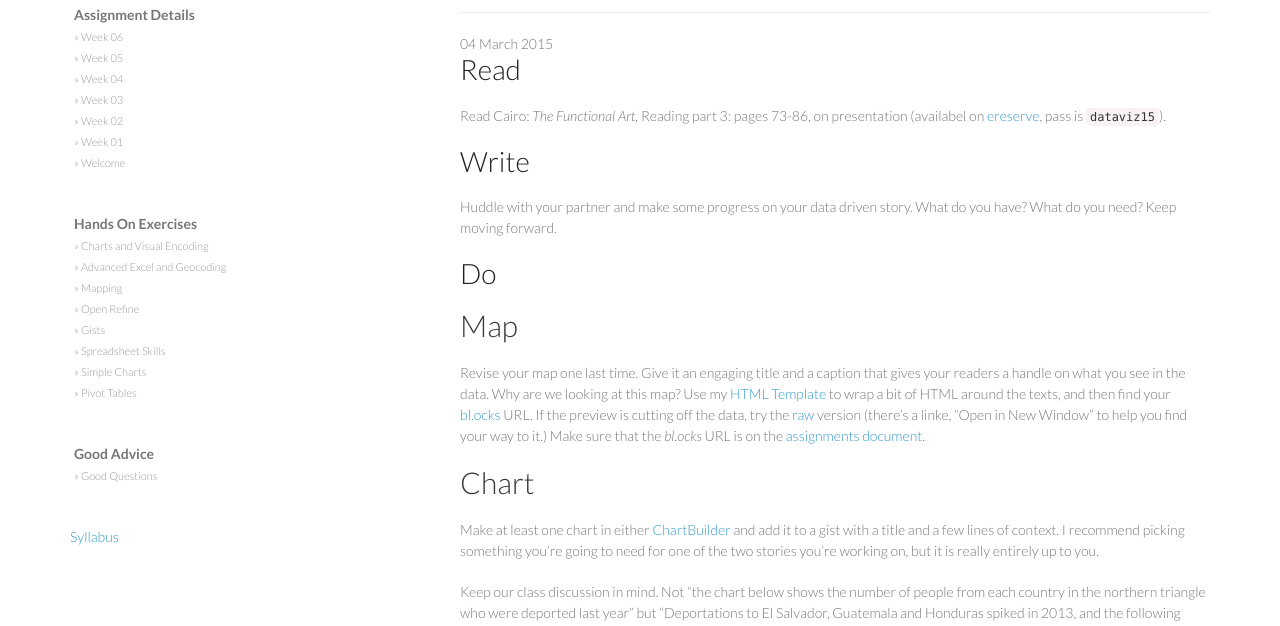
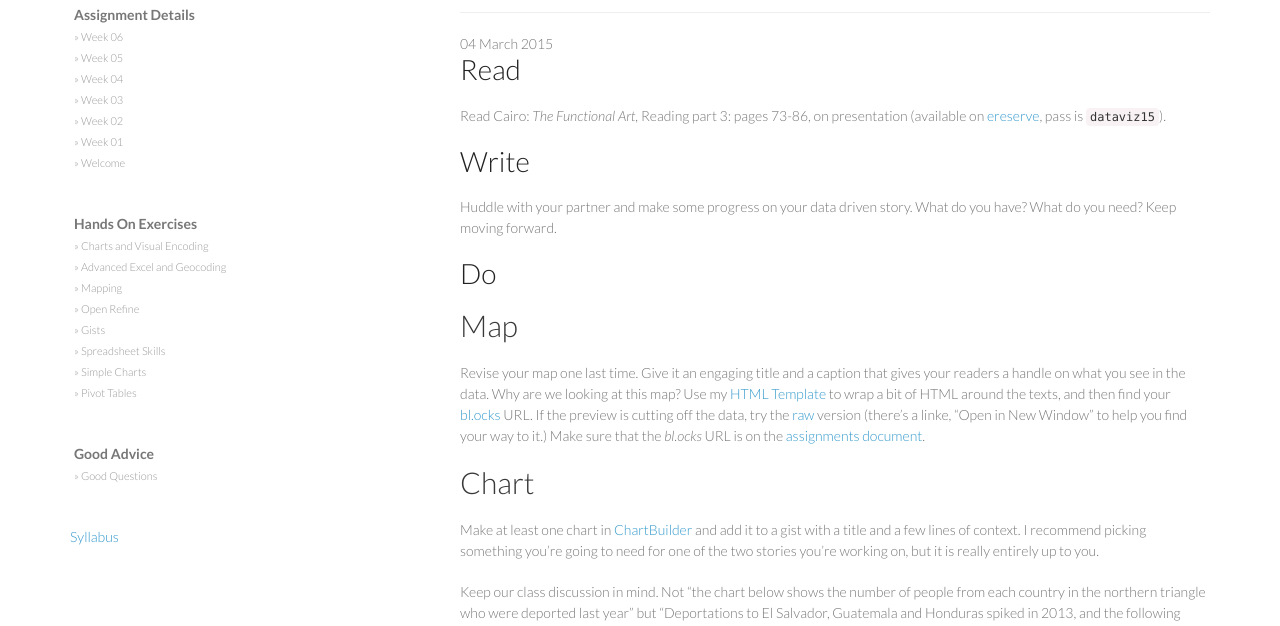
Before and after one commit to amandabee/CUNY-data-skills, a Jekyll site: the page built from _posts/2015-03-04-week06.md, in a window 1280 px wide and 1135 px high. Shown: the part 138-764 px from the top of the window. Built offline with Jekyll 4.4.1, drawn with Linux system fonts in a browser that asks for light colours; nearby versions of some CDN libraries.

Commit message:
Spelling is fundamental.

```diff
--- a/_posts/2015-03-04-week06.md
+++ b/_posts/2015-03-04-week06.md
@@ -9,7 +9,7 @@ tags      : [week06]
 
 #Read
 
-Read Cairo: *The Functional Art,* Reading part 3: pages 73-86, on presentation (availabel on [ereserve](http://cunygsj.docutek.com/eres/coursepage.aspx?cid=166), pass is `dataviz15`).
+Read Cairo: *The Functional Art,* Reading part 3: pages 73-86, on presentation (available on [ereserve](http://cunygsj.docutek.com/eres/coursepage.aspx?cid=166), pass is `dataviz15`).
 
 #Write
 
@@ -20,7 +20,7 @@ Huddle with your partner and make some progress on your data driven story. What
 ## Map
 Revise your map one last time. Give it an engaging title and a caption that gives your readers a handle on what you see in the data. Why are we looking at this map? Use my [HTML Template](https://gist.github.com/amandabee/e3cb09922a9a7faf9dde) to wrap a bit of HTML around the texts, and then find your [bl.ocks](http://bl.ocks.org/amandabee/e3cb09922a9a7faf9dde) URL. If the preview is cutting off the data, try the [raw](http://bl.ocks.org/amandabee/raw/e3cb09922a9a7faf9dde/) version (there's a linke, "Open in New Window" to help you find your way to it.) Make sure that the *bl.ocks* URL is on the [assignments document](https://docs.google.com/a/journalism.cuny.edu/document/d/1kUg2EfTBZsK0HG5TAenIa68_d9B6Od6uO6B_BRch0SE/edit?usp=sharing).
 ## Chart
-Make at least one chart in either [ChartBuilder](http://quartz.github.io/Chartbuilder/) and add it to a gist with a title and a few lines of context. I recommend picking something you're going to need for one of the two stories you're working on, but it is really entirely up to you.
+Make at least one chart in [ChartBuilder](http://quartz.github.io/Chartbuilder/) and add it to a gist with a title and a few lines of context. I recommend picking something you're going to need for one of the two stories you're working on, but it is really entirely up to you.
 
 Keep our class discussion in mind. Not "the chart below shows the number of people from each country in the northern triangle who were deported last year" but "Deportations to El Salvador, Guatemala and Honduras spiked in 2013, and the following Spring young children began appearing unaccompanied at the US border."
 
```
